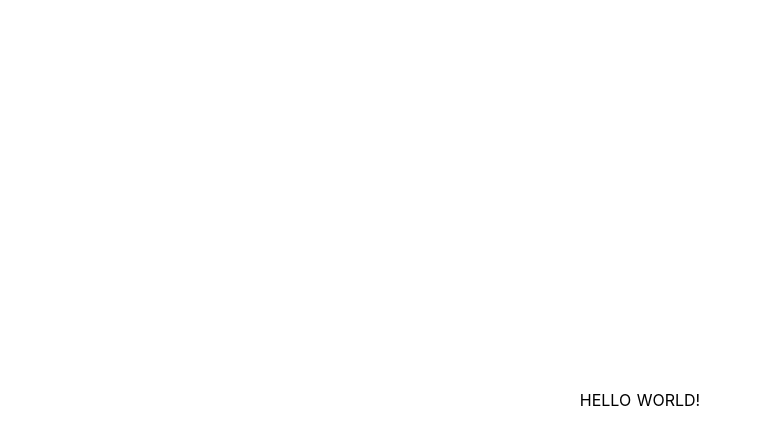
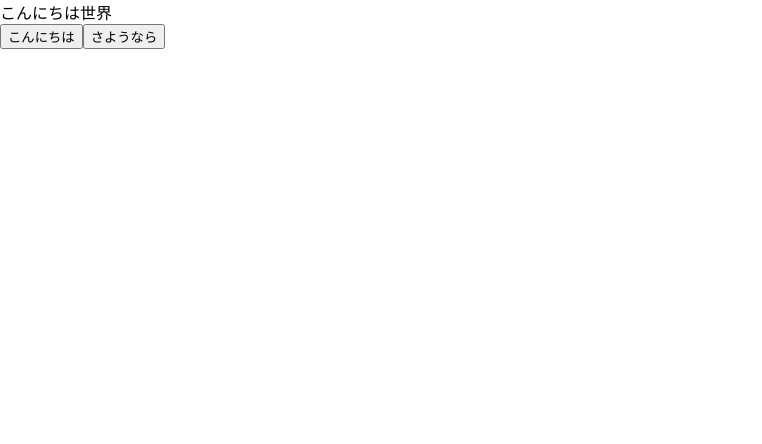
Before and after one commit to daisuke2549/Nuxt-review-site, a Nuxt app: page /action in a window 1280 px wide. Shown: the top 444 px of the page, without its empty margins (0-762 px from the left). Built offline with nearby package versions, Linux system fonts and the light colour scheme.

Commit message:
配列を追加

```diff
--- a/pages/action.vue
+++ b/pages/action.vue
@@ -1,51 +1,32 @@
 <template>
-   <div class ="container"> HELLO WORLD!</div>
+  <div>
+   <div class ="container">{{name}}{{ world}}</div>
+    <button @click="changeTextHello()">{{btnNameHello}}</button>
+    <button @click="changeTextBye()">{{btnNameBye}}</button>
+  </div>
 </template>
 
 <script lang="ts">
 import Vue from 'vue'
 
-export default Vue.extend({})
-//表示のために必要な処理や、ボタンを押した際の処理を書くところ
+export default Vue.extend({
+    data: () => ({
+        name: 'こんにちは',
+        world: '世界',
+        btnNameHello: 'こんにちは',
+        btnNameBye: 'さようなら'
+    }),
+    methods: {
+        changeTextHello(){
+            this.name = "こんにちは"
+        },
+        changeTextBye(){
+            this.name = "さようなら"
+        },
+    },
+})
+
 </script>
 
 <style>
-.container {
-  margin: 0 auto;
-  min-height: 100vh;
-  display: flex;
-  justify-content: center;
-  align-items: center;
-  text-align: center;
-}
-
-.title {
-  font-family:
-    'Quicksand',
-    'Source Sans Pro',
-    -apple-system,
-    BlinkMacSystemFont,
-    'Segoe UI',
-    Roboto,
-    'Helvetica Neue',
-    Arial,
-    sans-serif;
-  display: block;
-  font-weight: 300;
-  font-size: 100px;
-  color: #35495e;
-  letter-spacing: 1px;
-}
-
-.subtitle {
-  font-weight: 300;
-  font-size: 42px;
-  color: #526488;
-  word-spacing: 5px;
-  padding-bottom: 15px;
-}
-
-.links {
-  padding-top: 15px;
-}
 </style>
--- /dev/null
+++ b/pages/input.vue
@@ -0,0 +1,37 @@
+<template>
+    <div>
+        <input type="text" v-model="newMessage" />
+        <br /><br />
+        <button @click ="addMessage()">追加</button>
+        <button @click ="deleteMessage()">古い順に削除</button>
+        <br /><br />
+        <div v-for="message in messages" :key ="message.index">
+             {{message}}
+        </div>
+    </div>
+</template>
+<script lang="ts">
+import Vue from 'vue'
+
+export default Vue.extend({
+  data: () => ({
+    newMessage: '',
+    messages: [] as any,
+  }),
+  methods: {
+    addMessage() {
+      this.messages.push(this.newMessage)
+      //pushで配列の要素を追加
+      this.newMessage = ''
+    },
+    deleteMessage() {
+      if (this.messages.length > 0) {
+        this.messages.splice(0, 1)
+        //spliceで配列の要素を削除
+      }
+    },
+  },
+})
+</script>
+
+<style></style>
```
